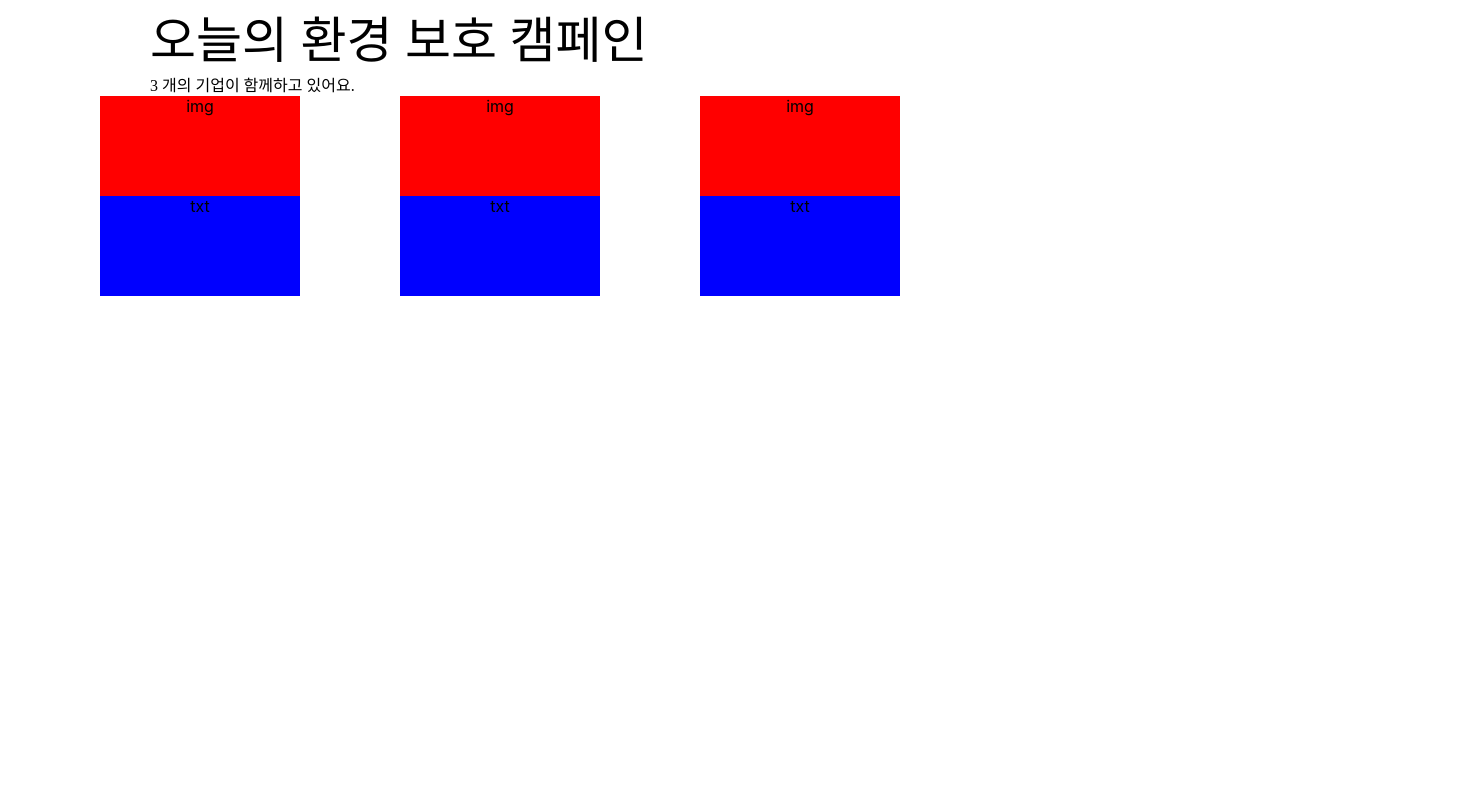
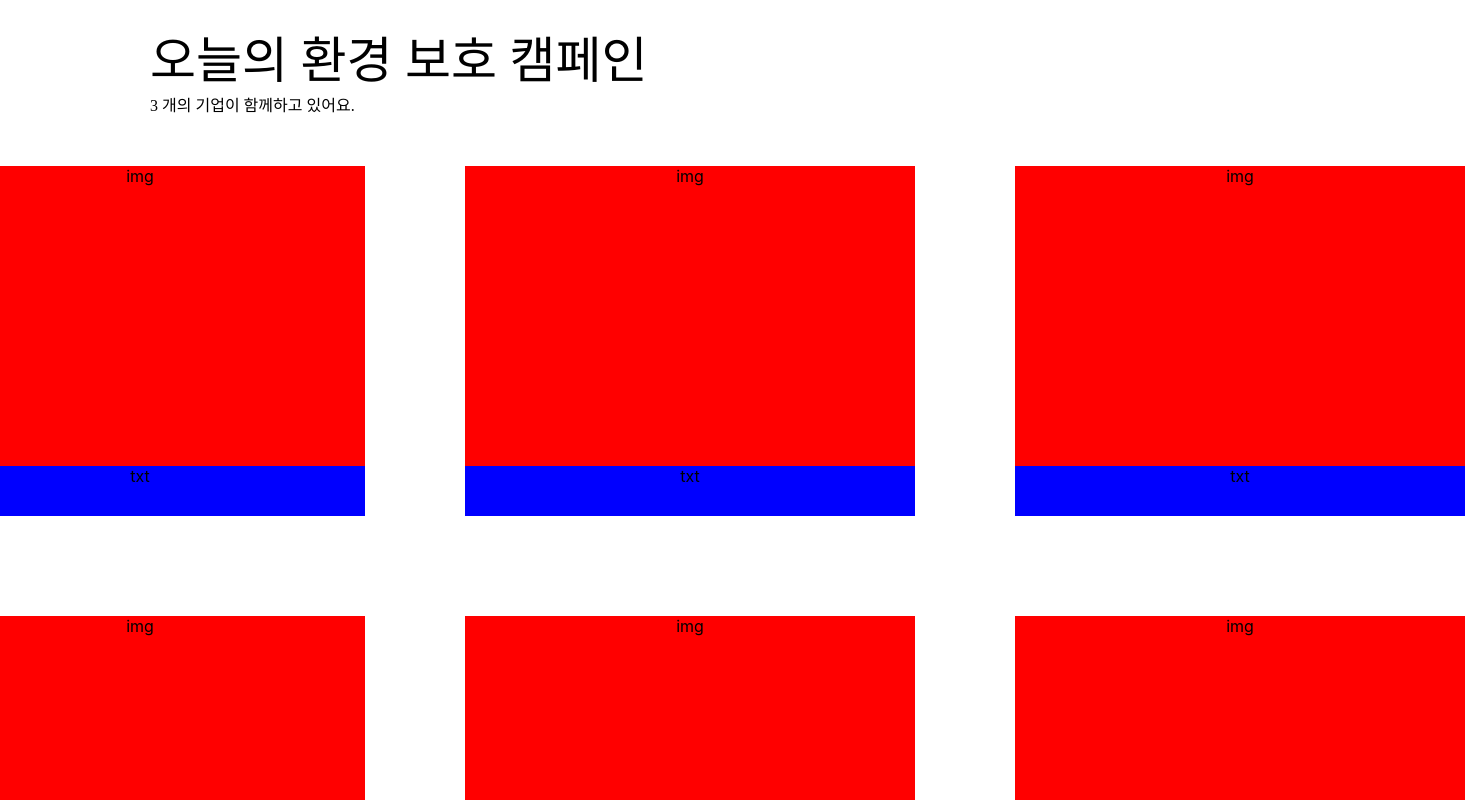
Before and after one commit to rdg1029/ECOmunity-FE, a React (Create React App) app: page /notice in a window 1280 px wide. Shown: the top 800 px of the page, 1465 px wide, since content can reach past the window. Built offline with nearby package versions, Linux system fonts and the light colour scheme; no server answers.

Commit message:
[Updated Notice.tsx & NoticeThumbnail.tsx] : Notice Layout done

```diff
--- a/src/components/NoticeThumbnail.tsx
+++ b/src/components/NoticeThumbnail.tsx
@@ -4,14 +4,16 @@ import styled from "styled-components";
 const NoticeThumbnailStyle = styled.div`
     display: flex;
     flex-direction: column;
+    margin-bottom : 50px;
+    margin-top: 50px;
     z-index: 3;
 
 
 `;
 
 const NoticeImgStyle = styled.div`
-    width: 200px;
-    height: 100px;
+    width: 450px;
+    height: 300px;
     display: flex;
     flex-direction: column;
     background-color: red;
@@ -19,8 +21,8 @@ const NoticeImgStyle = styled.div`
 `
 
 const NoticeTxtStyle = styled.div`
-    width: 200px;
-    height: 100px;
+    width: 450px;
+    height: 50px;
     display: flex;
     flex-direction: column;
     background-color: blue;
--- a/src/pages/Notice.tsx
+++ b/src/pages/Notice.tsx
@@ -7,9 +7,11 @@ const companyNum = 3;
 
 const NoticeGlobalStyle = styled.div`
     display: flex;
+    width: 100%;
     position: absolute;
-    flex-direction: column;
+    flex-flow: column;
     justify-content: center;
+    margin-top: 20px;
 ;
 
 `;
@@ -35,7 +37,9 @@ const NoticePStyle = styled.p`
 
 const NoticeThumbnailStyle = styled.div`
     display: flex;
-    flex-direction: row;
+    flex-flow: row, nowrap;
+    align-items: center;
+    justify-content: center;
 
 `
 
@@ -61,6 +65,12 @@ const Notice: React.FC = () => {
                         <NoticeThumbnail/>
                         <NoticeThumbnail/>
                     </NoticeThumbnailStyle>
+
+                    <NoticeThumbnailStyle>
+                        <NoticeThumbnail/>{/**썸넬 6개 넣어야 함. */}
+                        <NoticeThumbnail/>
+                        <NoticeThumbnail/>
+                    </NoticeThumbnailStyle>
             </NoticeGlobalStyle>
         </div>
     );
```
